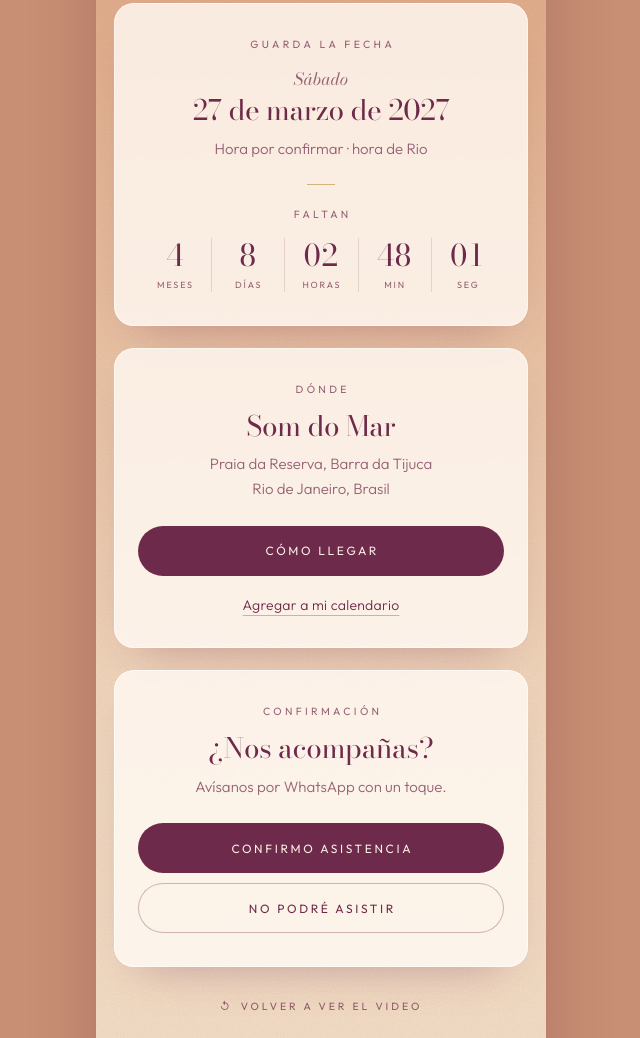
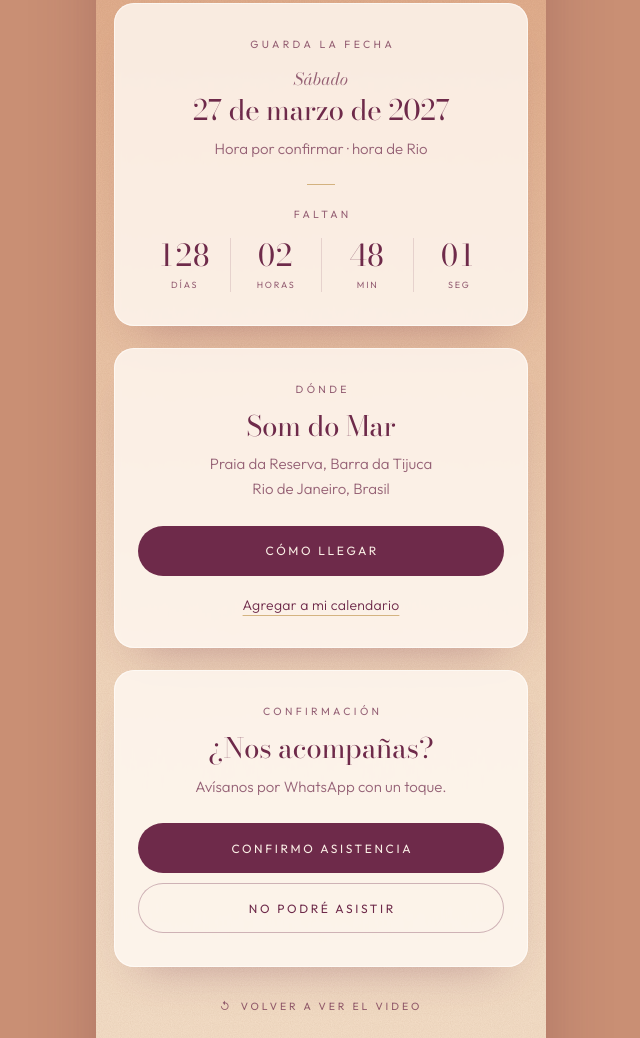
Before and after one commit to solcaballero23-bit/Prueba-, a plain HTML site: page index.html in a window 1280 px wide. Shown: the part 952-1990 px from the top of the page, without its empty margins (319-959 px from the left). Drawn offline with nearby package versions, Linux system fonts and the light colour scheme.

Commit message:
Count down in days instead of months
Co-Authored-By: Claude Opus 5.5 <noreply@anthropic.com>
Claude-Session: https://claude.ai/code/session_01G67nvRrzEFfZaKMgrxfj9t

```diff
--- a/index.html
+++ b/index.html
@@ -135,7 +135,7 @@
   .bigdate{margin-top:2px}
   .time{margin-top:12px;font-size:15px;line-height:1.5;color:var(--plum-soft)}
 
-  .count{display:grid;grid-template-columns:repeat(5,minmax(0,1fr));margin-top:18px}
+  .count{display:grid;grid-template-columns:repeat(4,minmax(0,1fr));margin-top:18px}
   .unit{padding:2px 0}
   .unit + .unit{box-shadow:inset 1px 0 0 rgba(110,42,74,.14)}
   .unit b{display:block;font-family:var(--serif);font-weight:400;font-size:clamp(24px,7.4vw,30px);line-height:1;font-variant-numeric:lining-nums tabular-nums;color:var(--plum)}
@@ -228,7 +228,6 @@
         <div class="rule"></div>
         <p class="eyebrow">Faltan</p>
         <div class="count" id="count" role="timer" aria-live="off">
-          <div class="unit"><b id="cMeses">–</b><span>meses</span></div>
           <div class="unit"><b id="cDias">–</b><span>días</span></div>
           <div class="unit"><b id="cHoras">–</b><span>horas</span></div>
           <div class="unit"><b id="cMin">–</b><span>min</span></div>
@@ -365,7 +364,6 @@ let hh = 0, mm = 0;
 if (HORA) { [hh, mm] = HORA.split(':').map(Number); $('hora').textContent = HORA + ' h'; }
 const TARGET = new Date(Date.UTC(2027, 2, 27, hh + 3, mm));
 
-function addMonths(d, m){ const x = new Date(d); x.setUTCMonth(x.getUTCMonth() + m); return x; }
 function tick(){
   const now = new Date();
   if (now >= TARGET) {
@@ -373,14 +371,11 @@ function tick(){
     clearInterval(timer);
     return;
   }
-  let meses = (TARGET.getUTCFullYear() - now.getUTCFullYear()) * 12 + TARGET.getUTCMonth() - now.getUTCMonth();
-  if (addMonths(now, meses) > TARGET) meses--;
-  let ms = TARGET - addMonths(now, meses);
+  let ms = TARGET - now;
   const d = Math.floor(ms / 864e5); ms %= 864e5;
   const h = Math.floor(ms / 36e5); ms %= 36e5;
   const m = Math.floor(ms / 6e4); ms %= 6e4;
   const s = Math.floor(ms / 1e3);
-  $('cMeses').textContent = meses;
   $('cDias').textContent = d;
   $('cHoras').textContent = String(h).padStart(2, '0');
   $('cMin').textContent = String(m).padStart(2, '0');
```
